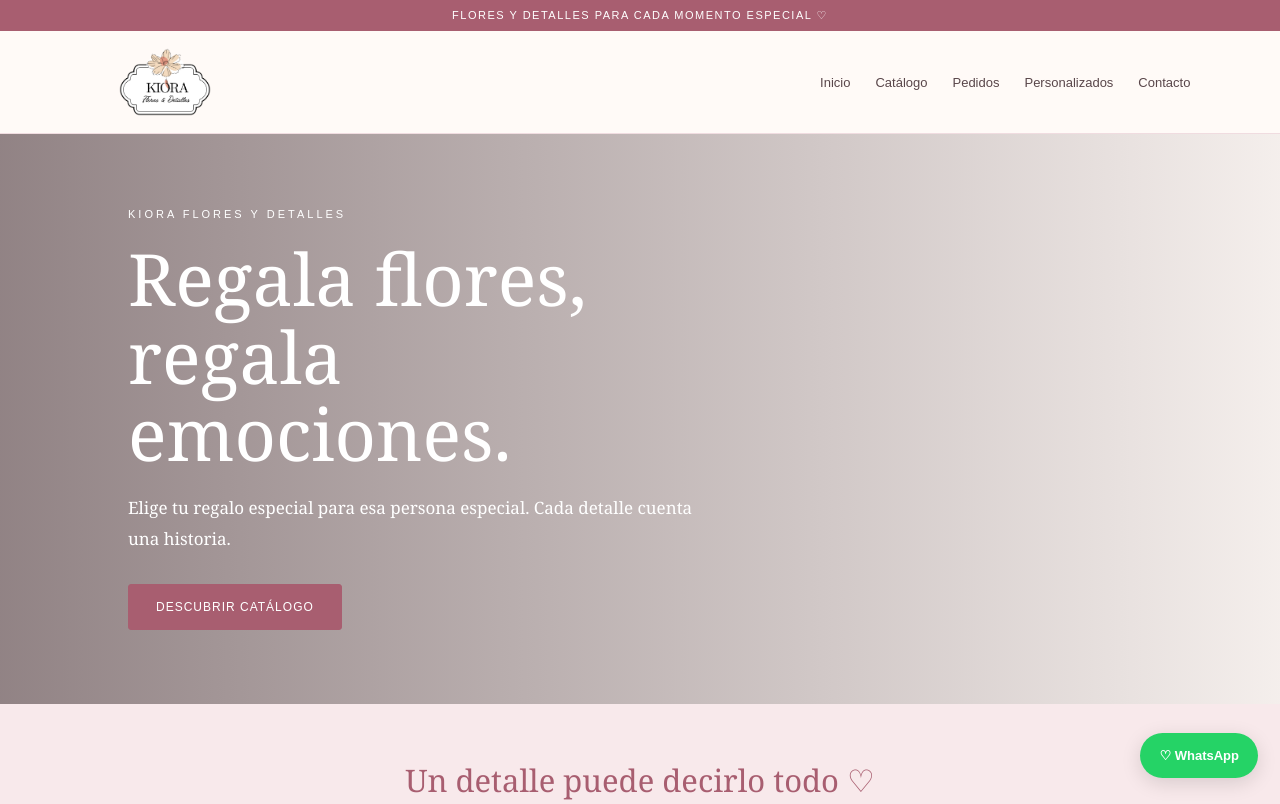
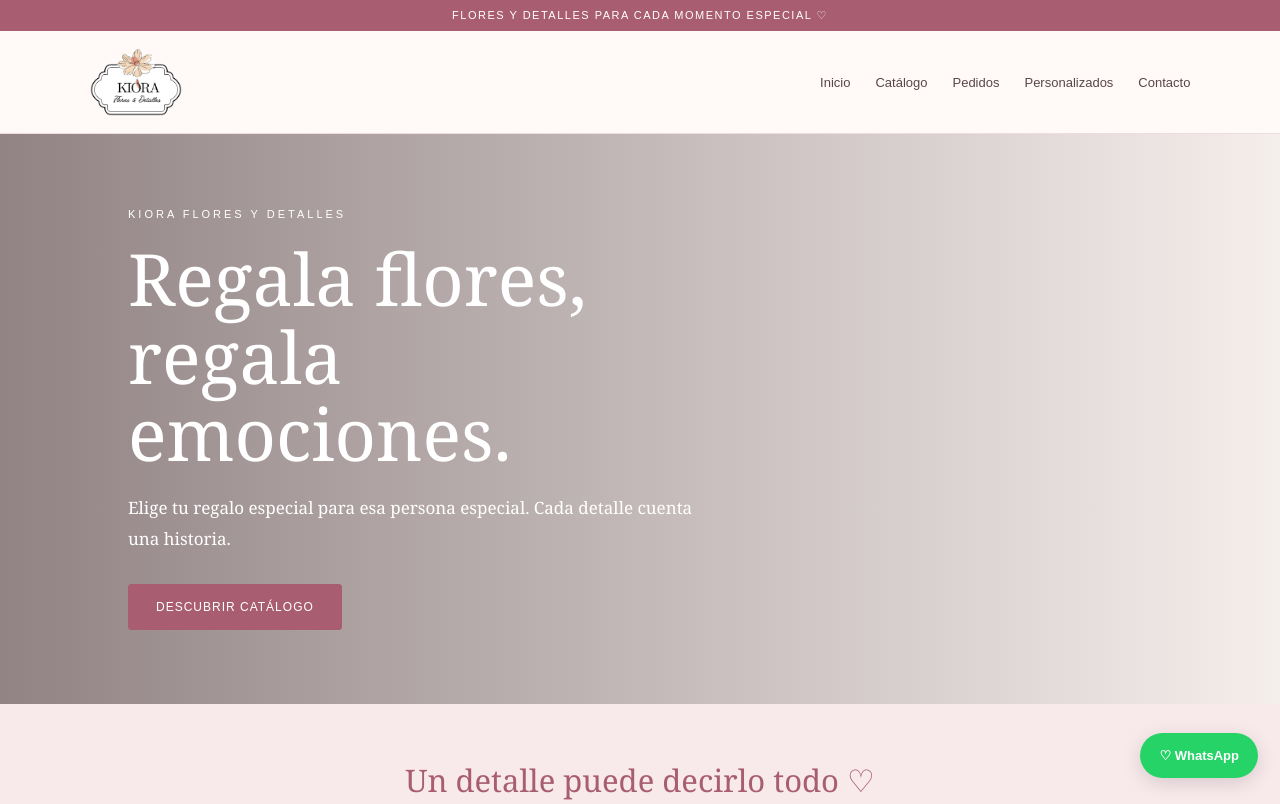
Before and after one commit to andiensaji8-rgb/CatalogoKioraFloresydetalles, a plain HTML site: page index.html in a window 1280 px wide. Shown: the top 804 px of the page. Drawn offline with Linux system fonts and the light colour scheme.

Commit message:
Add files via upload

```diff
--- a/index.html
+++ b/index.html
@@ -19,7 +19,7 @@
     .topbar{background:var(--rose);color:white;text-align:center;padding:9px 12px;font:11px Arial,sans-serif;letter-spacing:1.5px}
     header{background:rgba(255,250,247,.97);padding:17px 7%;display:flex;align-items:center;justify-content:space-between;gap:20px;position:sticky;top:0;z-index:10;border-bottom:1px solid var(--border)}
     .logo{display:flex;align-items:center;line-height:1}
-    .logo img{display:block;width:150px;max-height:68px;object-fit:contain}
+    .logo img{display:block;height:68px;width:auto;max-width:180px;object-fit:contain}
     nav{display:flex;align-items:center;gap:25px;font:13px Arial,sans-serif}
     nav a:hover{color:var(--rose)}
     .hero{min-height:570px;background:linear-gradient(90deg,rgba(48,25,31,.53),rgba(48,25,31,.05)),url("imagenes/portada.jpg") center/cover no-repeat;display:flex;align-items:center;padding:70px 10%;color:white}
@@ -88,7 +88,7 @@
 <body>
   <div class="topbar">FLORES Y DETALLES PARA CADA MOMENTO ESPECIAL ♡</div>
   <header>
-    <a href="#inicio" class="logo" aria-label="Kiora Flores y Detalles"><img src="imagenes/kiora.png" alt="Logo de Kiora Flores y Detalles"></a>
+    <a href="#inicio" class="logo" aria-label="Kiora Flores y Detalles"><img src="imagenes/Kiora.png" alt="Logo de Kiora Flores y Detalles"></a>
     <nav>
       <a href="#inicio">Inicio</a><a href="#catalogo">Catálogo</a>
       <a href="#pedidos">Pedidos</a><a href="#personalizado">Personalizados</a>
```
